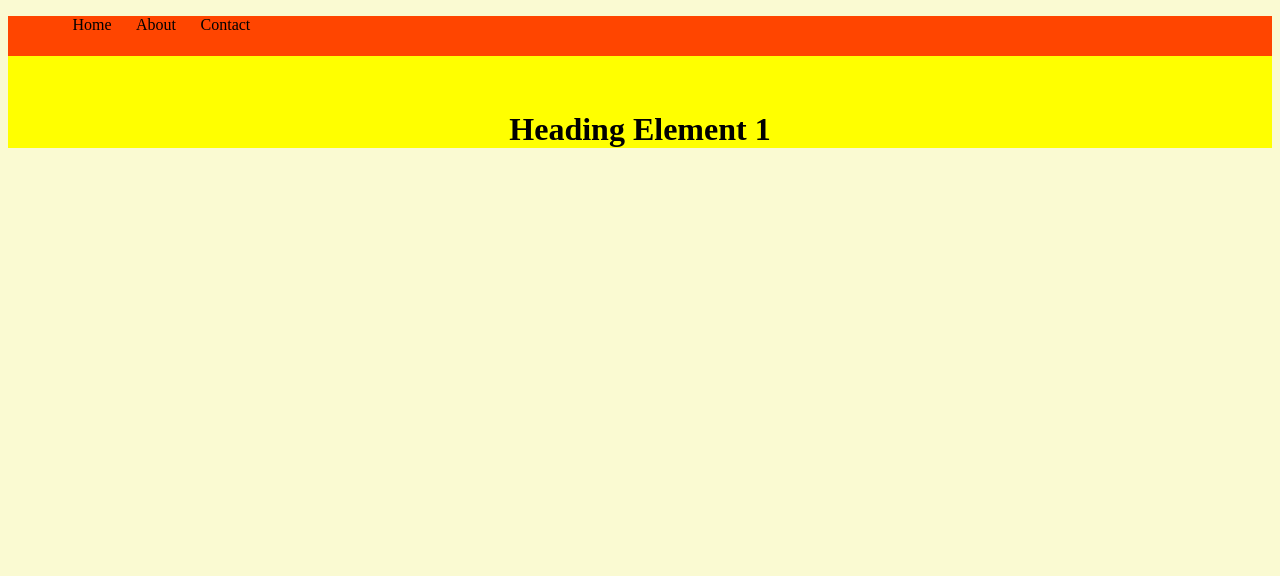
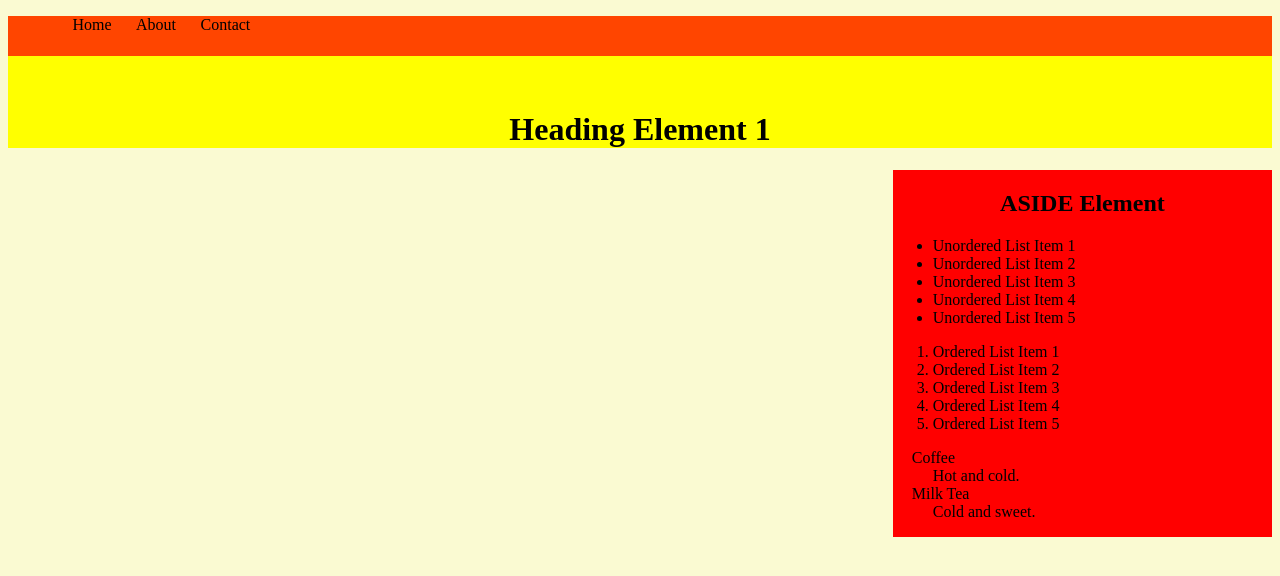
Before and after one commit to KG-2023/semantic-elements, a plain HTML site: page index.html in a window 1280 px wide. Drawn offline with Linux system fonts and the light colour scheme.

Commit message:
Setup aside element example

```diff
--- a/index.html
+++ b/index.html
@@ -16,7 +16,6 @@
             <li style="float:left; padding-left: 2%">About</li>
             <li style="float:left; padding-left: 2%">Contact</li>
         </ul>
-
     </nav>
     <br>
 
@@ -26,16 +25,41 @@
 
 
 <!-- MAIN  -->
+<main>
+    <!-- ASIDE  -->
+    <aside style="background-color: red; float:right; height:100%; width: 30%; ">
+        <h2 style="text-align: center;">ASIDE Element</h2>
+        <ul>
+            <li>Unordered List Item 1</li>
+            <li>Unordered List Item 2</li>
+            <li>Unordered List Item 3</li>
+            <li>Unordered List Item 4</li>
+            <li>Unordered List Item 5</li>
+        </ul>
+        <ol>
+            <li>Ordered List Item 1</li>
+            <li>Ordered List Item 2</li>
+            <li>Ordered List Item 3</li>
+            <li>Ordered List Item 4</li>
+            <li>Ordered List Item 5</li>
+        </ol>
+        <dl>
+            <dt style="padding-left: 5%;">Coffee</dt>
+            <dd>Hot and cold.</dd>
+            <dt style="padding-left: 5%;">Milk Tea</dt>
+            <dd>Cold and sweet.</dd>
 
-<!-- ASIDE  -->
+        </dl>
+    </aside>
+    <!-- SECTION 1 -->
 
-<!-- SECTION 1 -->
+    <!-- ARTICLE 1 -->
 
-<!-- ARTICLE 1 -->
+    <!--SECTION 2-->
 
-<!--SECTION 2-->
+    <!-- ARTICLE 2 -->
+</main>
 
-<!-- ARTICLE 2 -->
 
 <!-- FOOTER SECTION -->
 
```
